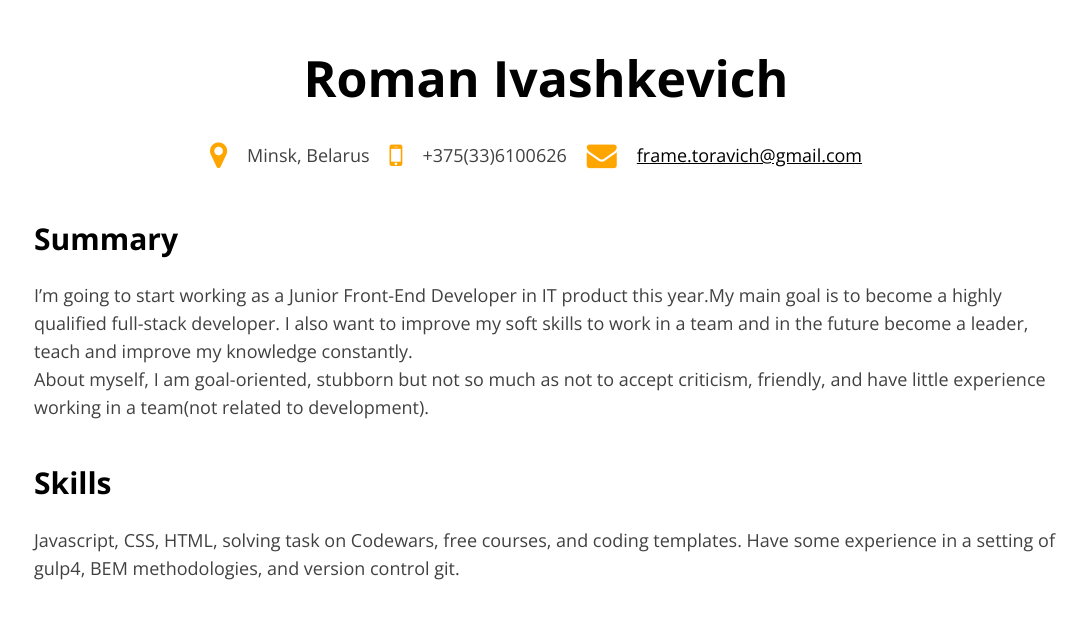
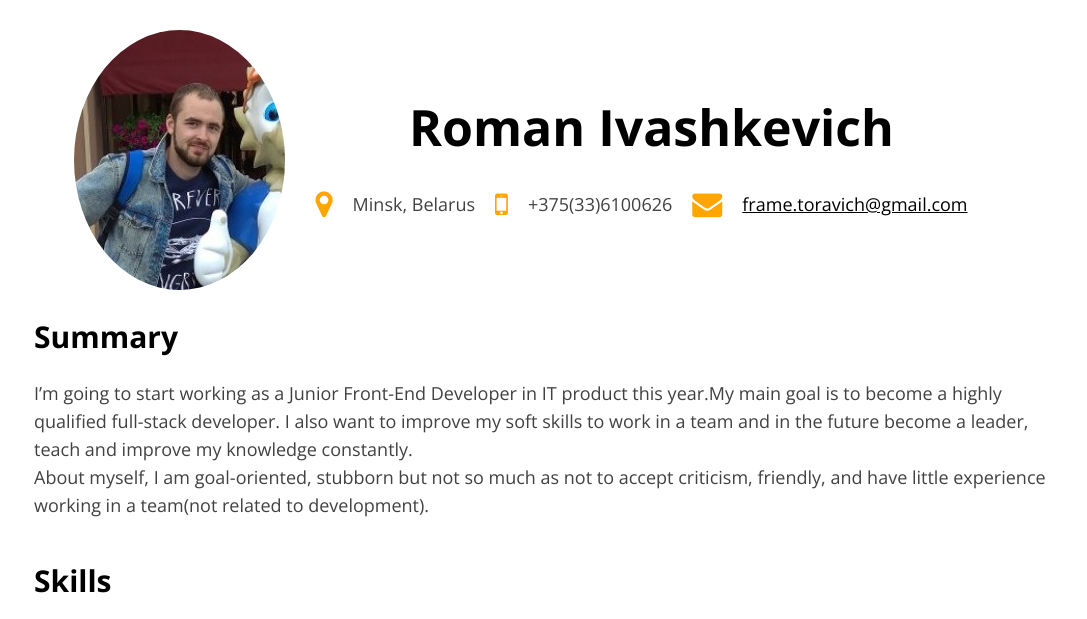
Before and after one commit to emarf/rsschool-cv, a plain HTML site: page index.html in a window 1280 px wide. Shown: the top 619 px of the page, without its empty margins (94-1181 px from the left). Drawn offline with nearby package versions, Linux system fonts and the light colour scheme.

Commit message:
feat: add src for image

```diff
--- a/index.html
+++ b/index.html
@@ -18,7 +18,7 @@
    <header class="section-header">
       <div class="container">
          <div class="identification-data">
-            <img class="identification-data__img" src="./me.jpg" alt="">
+            <img class="identification-data__img" src="./src/img/me.jpg" alt="myself">
             <div class="contact">
                <div class="contact__name">Roman Ivashkevich</div>
                <div class="contact__info">
```
